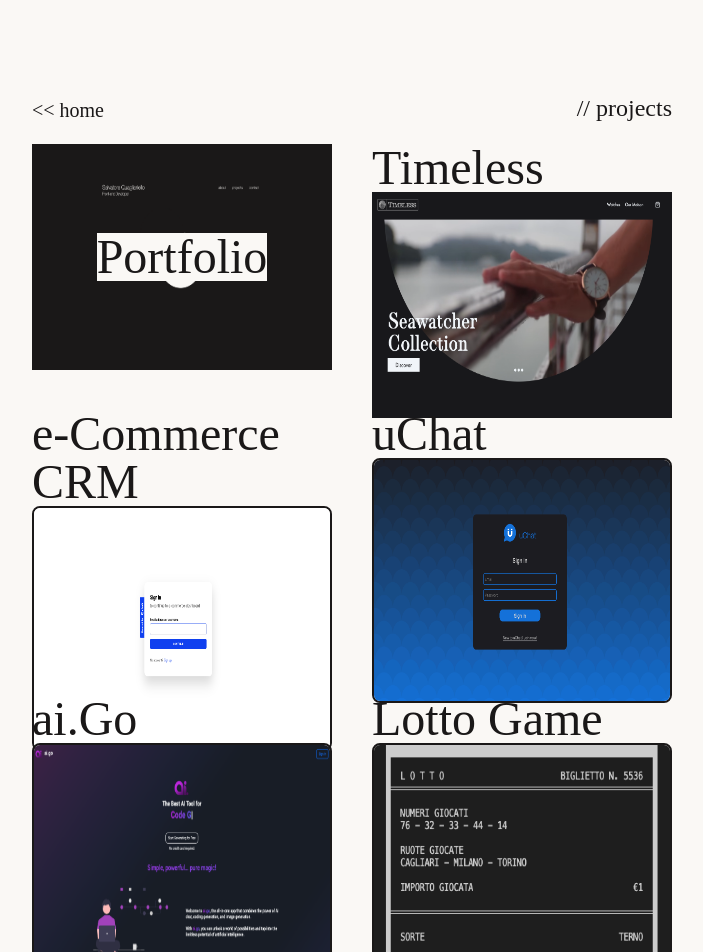
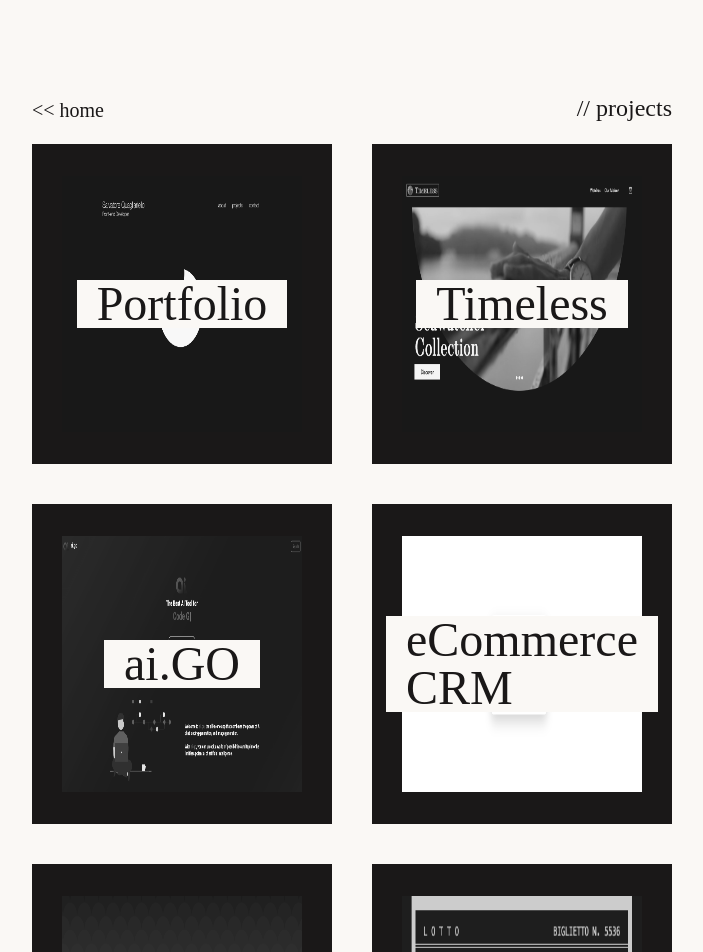
Before and after one commit to salvatorequagliariello/personal-website, a Next.js app: page /projects in a window 1280 px wide. Shown: the top 952 px of the page, without its empty margins (288-991 px from the left). Built offline with nearby package versions, Linux system fonts and the light colour scheme; what tailwindcss-animated would draw is missing.

Commit message:
add  project   preview component

```diff
--- a/app/(pages)/projects/page.js
+++ b/app/(pages)/projects/page.js
@@ -1,4 +1,32 @@
 import Navigator from "@/app/components/Navigator";
+import ProjectPreview from "@/app/components/ProjectPreview";
+
+const projects = [
+    {
+        name: 'Portfolio',
+        image: '/images/portfolio-screen.png'
+    },
+    {
+        name: 'Timeless',
+        image: '/images/timeless-screen.png'
+    },
+    {
+        name: 'ai.GO',
+        image: '/images/aigo-screen.png'
+    },
+    {
+        name: 'eCommerce CRM',
+        image: '/images/crm-screen.png'
+    },
+    {
+        name: 'uChat',
+        image: '/images/uchat-screen.png'
+    },
+    {
+        name: 'Lotto Game',
+        image: '/images/lotto-screen.png'
+    },
+]
 
 const Projects = () => {
     return (
@@ -6,30 +34,13 @@ const Projects = () => {
             <Navigator pageName='projects' />
             <div className="w-full text-5xl pb-36">
                 <ul className="grid grid-cols-1 xl:grid-cols-2 gap-10">
-                    <li className="w-full h-full hov-txt relative bg-primary dark:bg-secondary group hover:bg-accentred">
-                        <p className="font-light absolute w-min h-min m-auto inset-0 bg-secondary dark:bg-primary z-10 group-hover:line-through">Portfolio</p>
-                        <img src="/images/portfolio-screen.png" className="h-4/5 w-4/5 absolute m-auto inset-0"/>
-                    </li>
-                    <li className="hov-txt group-hover:border-accentred group">
-                        <p>Timeless</p>
-                        <img src="/images/timeless-screen.png" className="h-full w-full"/>
-                    </li>
-                    <li className="hov-txt group-hover:border-accentred group">
-                        <p>e-Commerce CRM</p>
-                        <img src="/images/crm-screen.png" className="h-full w-full border-2 border-primary  dark:border-secondary rounded-lg group-hover:border-accentred"/>
-                    </li>
-                    <li className="hov-txt group-hover:border-accentred group">
-                        <p>uChat</p>
-                        <img src="/images/uchat-screen.png" className="h-full w-full border-2 border-primary  dark:border-secondary rounded-lg group-hover:border-accentred"/>
-                    </li>
-                    <li className="hov-txt group-hover:border-accentred group">
-                        <p>ai.Go</p>
-                        <img src="/images/aigo-screen.png" className="h-full w-full border-2 border-primary  dark:border-secondary rounded-lg group-hover:border-accentred"/>
-                    </li>
-                    <li className="hov-txt group-hover:border-accentred group">
-                        <p>Lotto Game</p>
-                        <img src="/images/lotto-screen.png" className="h-full w-full border-2 border-primary  dark:border-secondary rounded-lg group-hover:border-accentred"/>
-                    </li>
+                    {projects.map(project => {
+                        return (
+                        <li className="w-full h-80">
+                            <ProjectPreview image={project.image} name={project.name} />
+                        </li>
+                        )
+                    })}
                 </ul>
             </div>
         </div>
--- /dev/null
+++ b/app/components/ProjectPreview.js
@@ -0,0 +1,11 @@
+
+const ProjectPreview = ({ image, name }) => {
+    return (
+        <div className="w-full h-full hov-txt relative bg-primary dark:bg-secondary group hover:bg-accentred">
+            <p className="font-light absolute w-min px-5 h-min m-auto inset-0 bg-secondary dark:bg-primary z-10 group-hover:line-through">{name}</p>
+            <img src={image} className="h-4/5 w-4/5 absolute m-auto inset-0 grayscale group-hover:grayscale-0"/>
+        </div>
+    )
+}
+
+export default ProjectPreview;
```
